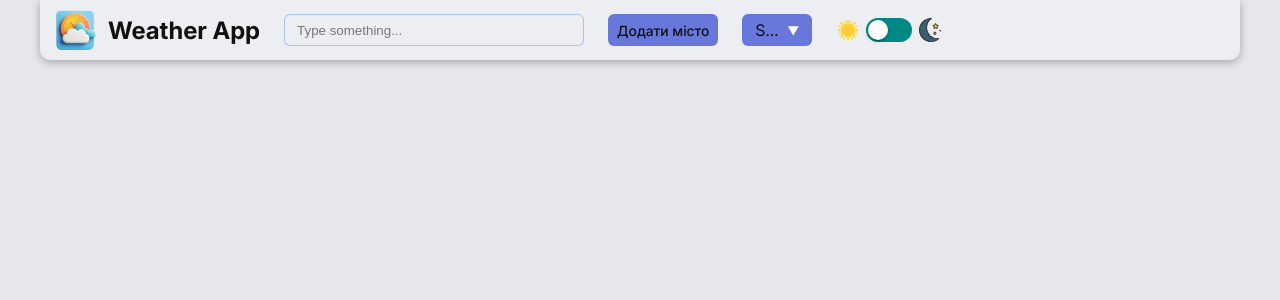
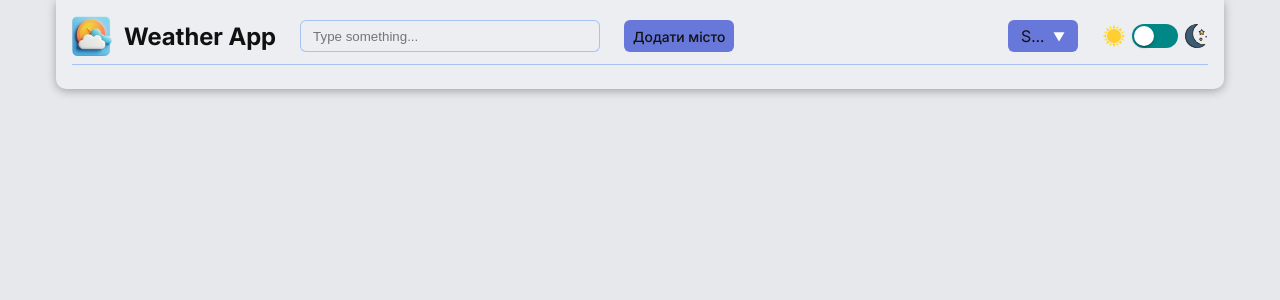
Before and after one commit to slepo99/Weather-App, a Vue app: page / in a window 1280 px wide. Shown: the top 300 px of the page. Built offline with nearby package versions, Linux system fonts and the light colour scheme.

Commit message:
add component divider

```diff
--- a/src/assets/styles/main.scss
+++ b/src/assets/styles/main.scss
@@ -19,7 +19,7 @@ body {
 .container {
   max-width: $container-max-width;
   margin: 0 auto;
-  padding: 16px;
+  padding: 0 16px;
   width: 100%;
 }
 .layout {
--- a/src/components/AppHeader/index.vue
+++ b/src/components/AppHeader/index.vue
@@ -1,5 +1,7 @@
+// src/components/AppHeader/index.vue
 <template>
-  <header class="container app-header">
+  <header class="app-header">
+    <div class="app-header__top">
       <div class="app-header__left">
         <div class="app-logo">
           <img
@@ -22,12 +24,18 @@
         <CustomBtn>
           <template #label> Додати місто </template>
         </CustomBtn>
+      </div>
+      <div class="app-header__right">
         <CustomDropdown
           v-model="selected"
           :options="['UK', 'EN', 'DE']"
           width="70px"
         />
-      <CustomSwitch v-model="themeStore.isDark" @update:modelValue="themeStore.toggleTheme" keepColor>
+        <CustomSwitch
+          :modelValue="themeStore.isDark"
+          @change="themeStore.toggleTheme"
+          keepColor
+        >
           <template #label-left>
             <CustomIcon name="sun" />
           </template>
@@ -36,6 +44,9 @@
           </template>
         </CustomSwitch>
       </div>
+    </div>
+    <CustomDivider />
+    <div class="app-header__bottom"></div>
   </header>
 </template>
 
@@ -49,6 +60,7 @@ import CustomBtn from "../UI/CustomBtn.vue";
 import CustomDropdown from "../UI/CustomDropdown.vue";
 import CustomSwitch from "../UI/CustomSwitch.vue";
 import CustomIcon from "../UI/CustomIcon.vue";
+import CustomDivider from "../UI/CustomDivider.vue";
 
 const themeStore = useThemeStore();
 const router = useRouter();
@@ -66,24 +78,37 @@ const selectedCity = ref("");
 function selectCity(val: string | number | null) {
   selectedCity.value = val as string;
 }
-const gender = ref(false);
 </script>
 
 <style scoped lang="scss">
 .app-header {
   background-color: var(--content-bg);
-  height: 60px;
+  // height: 60px;
+  padding: 16px;
   display: flex;
+  flex-direction: column;
   align-items: center;
   justify-content: space-between;
   border-radius: 0 0 10px 10px;
   background-color: var(--content-bg);
   box-shadow: $block-shadow;
 }
+.app-header__top {
+  display: flex;
+  flex-direction: row;
+  align-items: center;
+  justify-content: space-between;
+  width: 100%;
+}
 .app-header__left {
   display: flex;
   align-items: center;
   flex: 1;
+  gap: 24px;
+}
+.app-header__right {
+  display: flex;
+  align-items: center;
   gap: 24px;
 }
 .app-logo {
--- /dev/null
+++ b/src/components/UI/CustomDivider.vue
@@ -0,0 +1,33 @@
+<template>
+  <hr class="custom-divider" :style="dividerStyles"/>
+</template>
+
+<script setup lang="ts">
+import { computed } from "vue";
+const props = withDefaults(
+  defineProps<{
+    vertical?: boolean;
+    color?: string;
+    width?: string;
+  }>(),
+  {
+    vertical: false,
+    color: "#3b82f666",
+    width: "1px",
+  },
+);
+const dividerStyles = computed(() => {
+  return {
+    backgroundColor: props.color,
+    width: props.vertical ? props.width : "100%",
+    height: props.vertical ? "100%" : props.width,
+  };
+});
+</script>
+
+<style scoped>
+.custom-divider {
+  border: none;
+  border-radius: 8px;
+}
+</style>
--- a/src/components/UI/CustomSwitch.vue
+++ b/src/components/UI/CustomSwitch.vue
@@ -27,7 +27,7 @@ import { computed } from "vue";
 
 const props = withDefaults(
   defineProps<{
-    modelValue: boolean | string;
+    modelValue: boolean;
     disabled?: boolean;
     keepColor?: boolean;
   }>(),
@@ -37,12 +37,15 @@ const props = withDefaults(
     keepColor: false,
   },
 );
-const emit = defineEmits(["update:modelValue"]);
+const emit = defineEmits(["update:modelValue", "change"]);
 const isActive = computed(() => {
   return props.modelValue;
 });
 function toggle() {
-  emit("update:modelValue", !props.modelValue);
+  if (props.disabled) return;
+  const newValue = !props.modelValue;
+  emit("update:modelValue", newValue);
+  emit("change", newValue);
 }
 </script>
 
@@ -100,6 +103,5 @@ function toggle() {
 .switch--select .switch__track {
   background: #018786;
 }
-.label-left {
-}
+
 </style>
--- a/src/layouts/DefaultLayout.vue
+++ b/src/layouts/DefaultLayout.vue
@@ -1,12 +1,18 @@
 // src/layouts/DefaultLayout.vue
 <template>
-  <div class="layout">
-   <AppHeader />
-    <main class="container">
-       <slot />
-    </main>
-    <!-- <Footer /> -->
-  </div>
+<div class="layout">
+  <header>
+    <div class="container">
+      <AppHeader />
+    </div>
+  </header>
+
+  <main>
+    <div class="container">
+      <slot />
+    </div>
+  </main>
+</div>
 </template>
 <script setup lang="ts">
 import AppHeader from '@/components/AppHeader/index.vue';
```
Also changed, not shown: src/App.vue (+1 -12 lines). Lines whose indentation alone changed are shown as unchanged.
